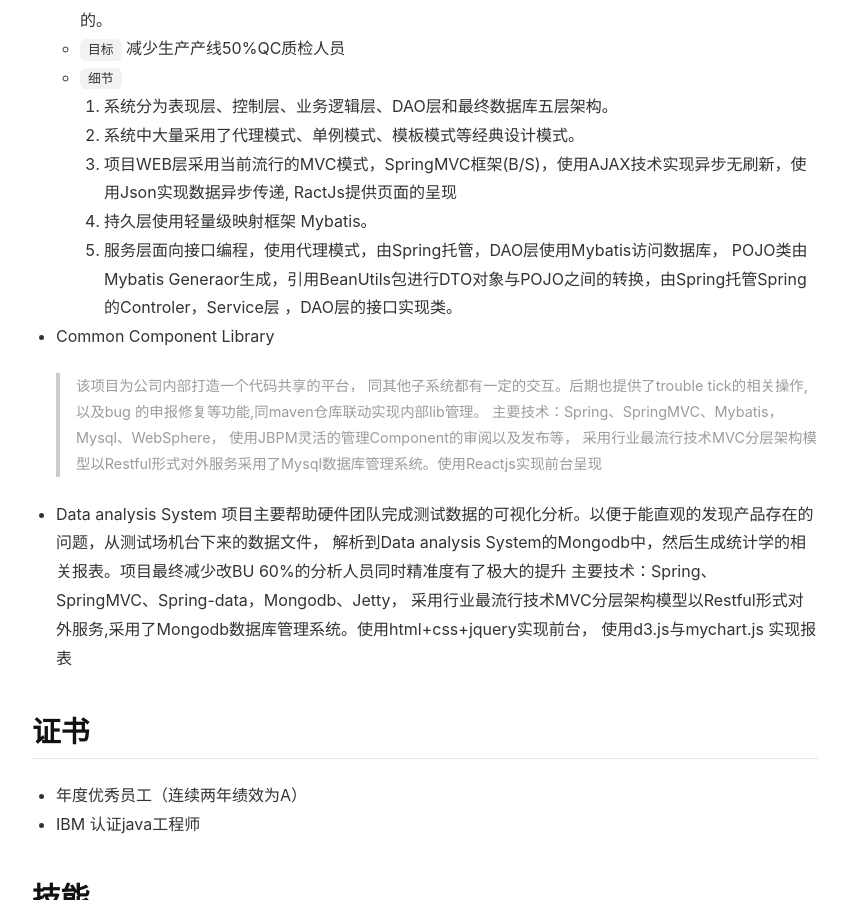
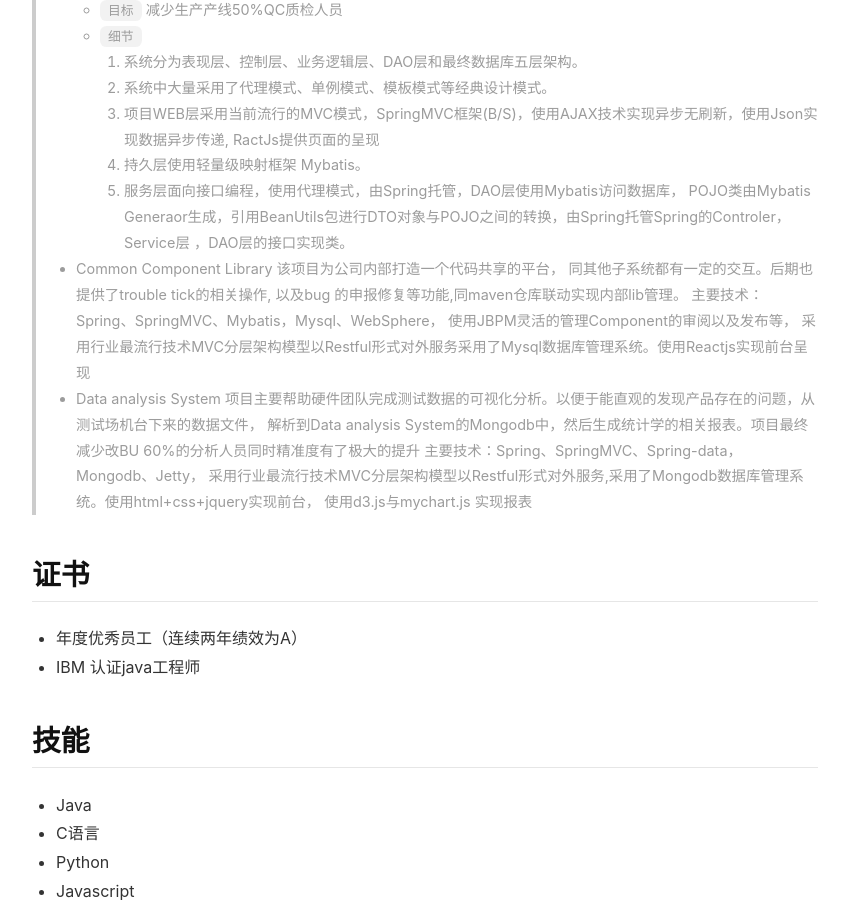
Before and after one commit to jieVI/jievi.github.io, a Jekyll site: the page built from about.md, in a window 1280 px wide and 900 px high, scrolled down 1348 px. Shown: the whole window, without its empty margins (215-1063 px from the left). Built offline with Jekyll 4.4.1, drawn with Linux system fonts in a browser that asks for light colours; nearby versions of some CDN libraries.

```diff
--- a/about.md
+++ b/about.md
@@ -30,7 +30,7 @@ key: page-about
 > 本人服务于台达电子西安研究院，主要参与工业4.0智慧工厂的相关项目。致力于研发智慧化系统以取代生产中的人力。参与过IOT平台级研发，以及在该平台之上的Solution开发。实际上线之后确实有提高生产效能、良率以及一定程度上减少了人力。
 
 ## 项目经验
-- Statistical Process Control System
+> - Statistical Process Control System
     - `概述` 该项目主要通过借助数理统计方法对生产过程进行分析评价，根据反馈信息及时发现系统性因素出现的征兆，并采取措施消除其影响，使过程维持在仅受随机性因素影响的受控状态，以达到控制质量的目的。
     - `目标` 减少生产产线50%QC质检人员
     - `细节`
```
